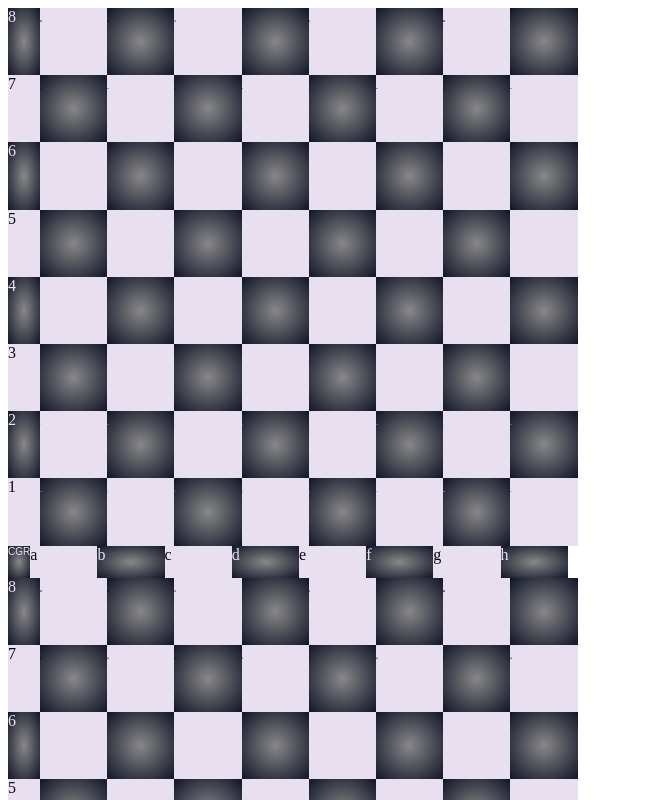
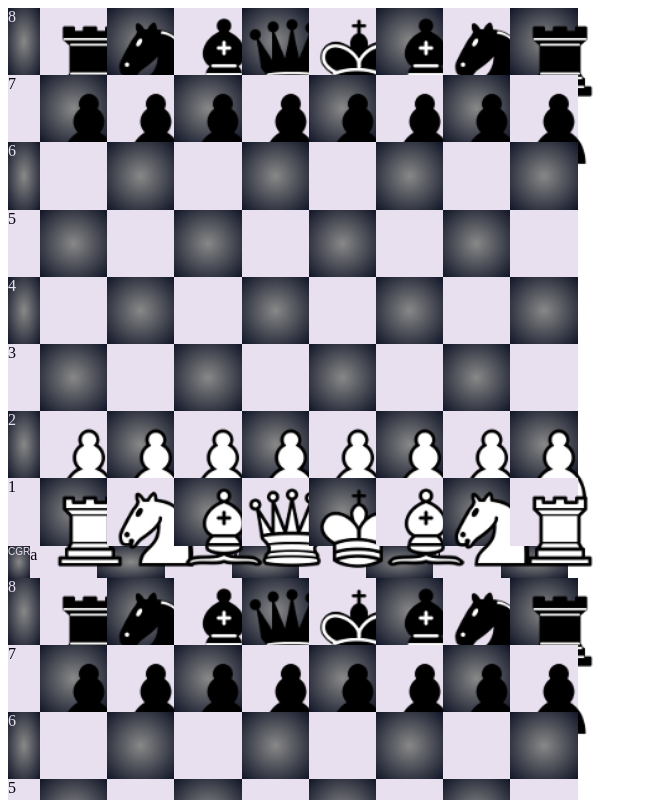
Before and after one commit to chonggi-tokhu/myChess1, a plain HTML site: page chess/chessauto.html in a window 1280 px wide. Shown: the top 800 px of the page, without its empty margins (0-648 px from the left). Drawn offline with nearby package versions, Linux system fonts and the light colour scheme.

Commit message:
Update chessboardCGR.css

```diff
--- a/chess/chessboardjs-1.0.0/css/chessboardCGR.css
+++ b/chess/chessboardjs-1.0.0/css/chessboardCGR.css
@@ -30,7 +30,7 @@
 
 .Chessboard div.rank div.square img.piece {
     position: relative;
-    width: 0.125vmax;
+    width: 12.5vmin;
     --squarewidth: inherit;
     --piecewidth: calc(var(--displaywidth)*0.5);
     --piecewidth-2: max-width;
```
